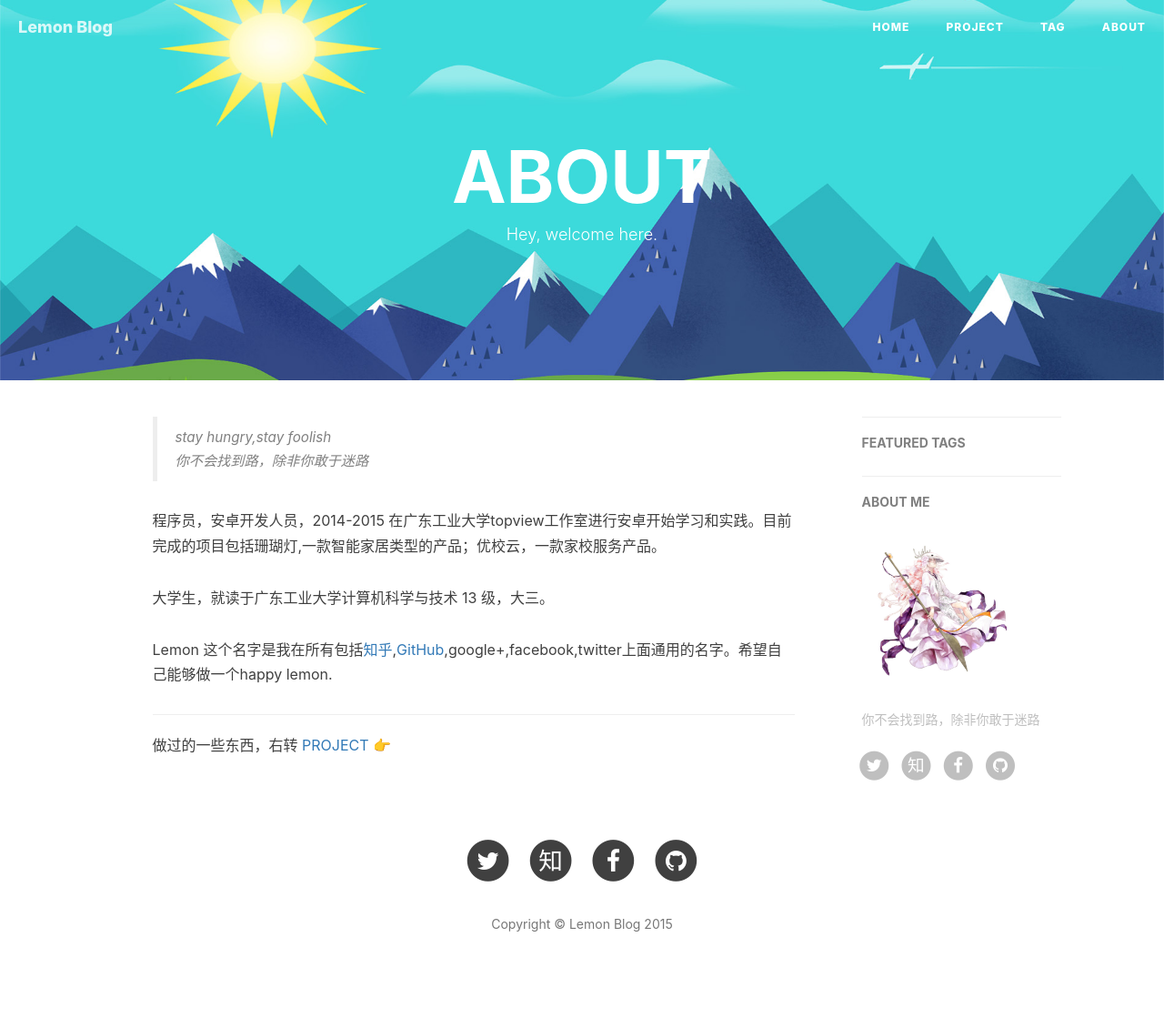
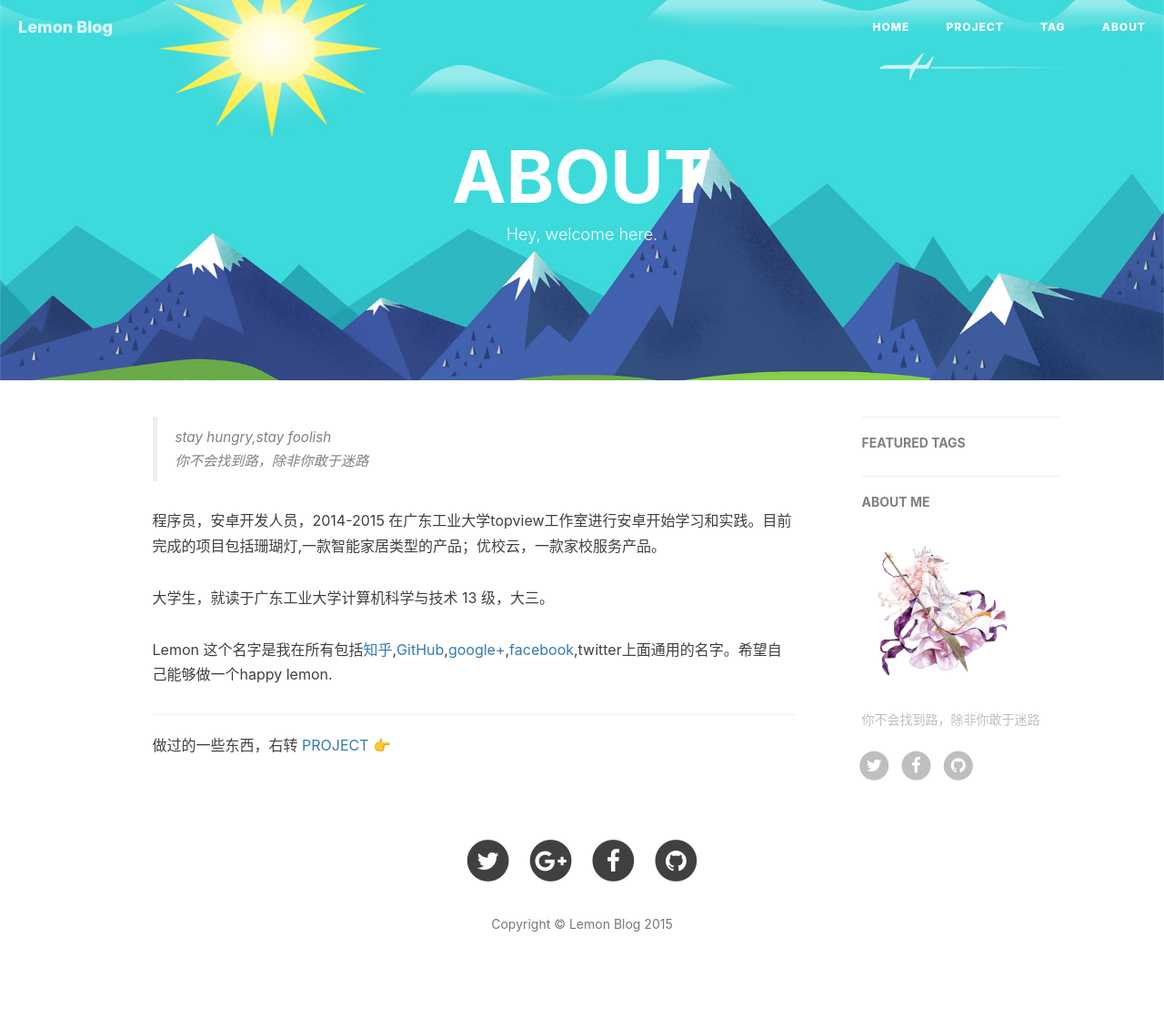
Before and after one commit to Refkay/Refkay.github.io, a Jekyll site: the page built from about/index.html, in a window 1280 px wide. Shown: the whole page at 91% size. Built offline with Jekyll 4.4.1, drawn with Linux system fonts in a browser that asks for light colours; nearby versions of some CDN libraries; comment, search, counter and statistics services are not loaded.

Commit message:
add google

```diff
--- a/_config.yml
+++ b/_config.yml
@@ -12,11 +12,10 @@ baseurl: ""                             # for example, '/blog' if your blog host
 
 # SNS settings
 RSS: false
-#weibo_username:     huxpro
-zhihu_username:     lemon
+google_username:    "112661216545638145910"
 github_username:    lemon-yang
 twitter_username:   GdutLemon
-facebook_username:  Lemon Yang
+facebook_username:  gdut.lemon
 
 
 
--- a/_includes/footer.html
+++ b/_includes/footer.html
@@ -25,28 +25,17 @@
                     </li>
                     {% endif %}
 
-                    <!-- add Weibo, Zhihu by Hux, add target = "_blank" to <a> by Hux -->
-                    {% if site.zhihu_username %}
+
+                    {% if site.google_username %}
                     <li>
                         <a target="_blank" href="https://www.zhihu.com/people/lemon-96-96">
                             <span class="fa-stack fa-lg">
                                 <i class="fa fa-circle fa-stack-2x"></i>
-                                <i class="fa  fa-stack-1x fa-inverse">知</i>
+                                <i class="fa fa-google-plus fa-stack-1x fa-inverse">知</i>
                             </span>
                         </a>
                     </li>
-                    {% endif %}
-                    {% if site.weibo_username %}
-                    <li>
-                        <a target="_blank" href="http://weibo.com/{{ site.weibo_username }}">
-                            <span class="fa-stack fa-lg">
-                                <i class="fa fa-circle fa-stack-2x"></i>
-                                <i class="fa fa-weibo fa-stack-1x fa-inverse"></i>
-                            </span>
-                        </a>
-                    </li>
-                    {% endif %}
-
+                     {% endif %}
 
                     {% if site.facebook_username %}
                     <li>
--- a/about/index.html
+++ b/about/index.html
@@ -17,7 +17,7 @@ header-img: "img/about-bg.jpg"
         大学生，就读于广东工业大学计算机科学与技术 13 级，大三。
     </p>
     <p>
-        Lemon 这个名字是我在所有包括<a href="https://www.zhihu.com/people/lemon-96-96">知乎</a>,<a href="https://github.com/lemon-yang">GitHub</a>,google+,facebook,twitter上面通用的名字。希望自己能够做一个happy lemon.
+        Lemon 这个名字是我在所有包括<a href="https://www.zhihu.com/people/lemon-96-96">知乎</a>,<a href="https://github.com/lemon-yang">GitHub</a>,<a href="https://plus.google.com/112661216545638145910">google+</a>,<a href="https://facebook.com/gdut.lemon">facebook</a>,twitter上面通用的名字。希望自己能够做一个happy lemon.
     </p>
     <hr> 做过的一些东西，右转
     <a href="../project"> PROJECT 👉 </a>
```
